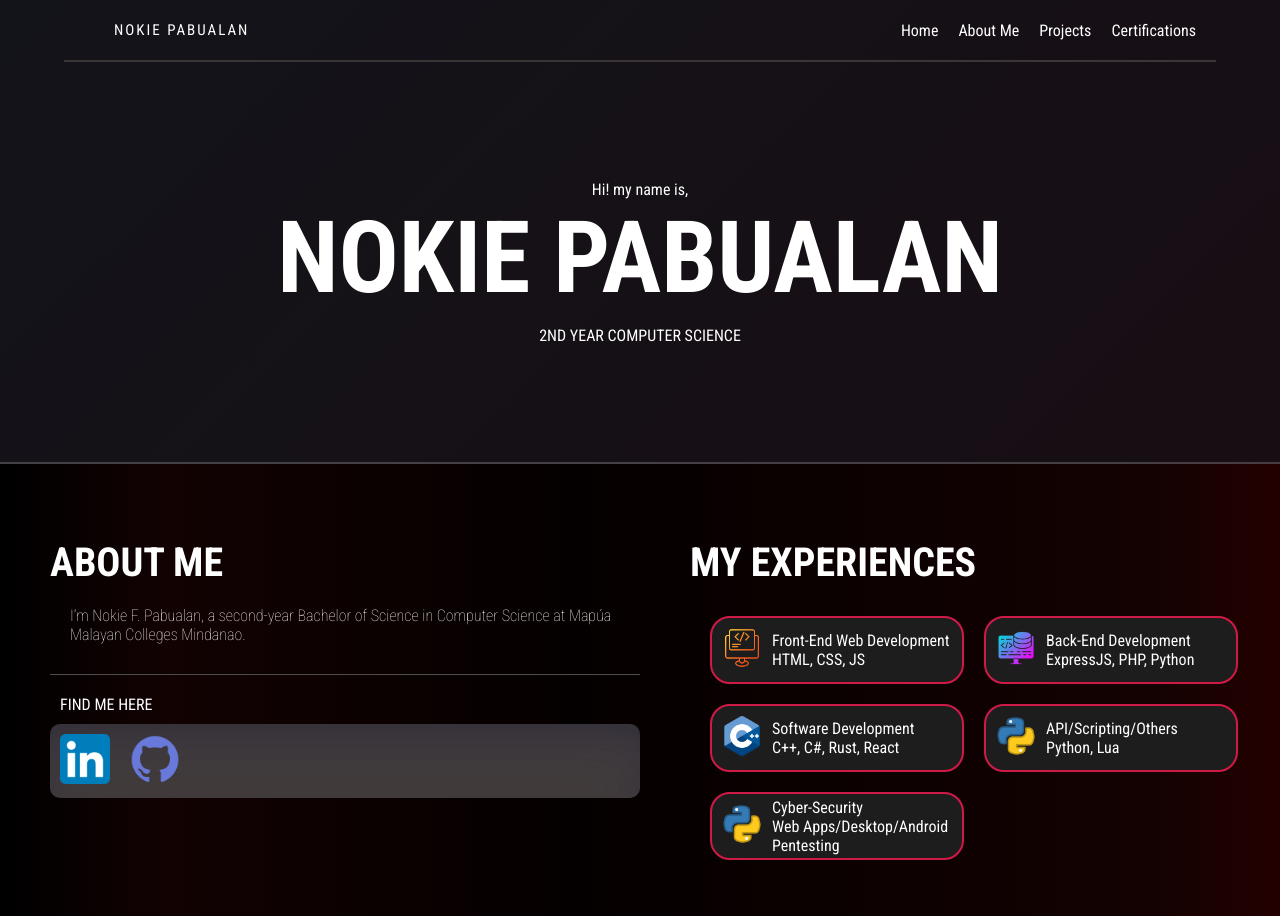
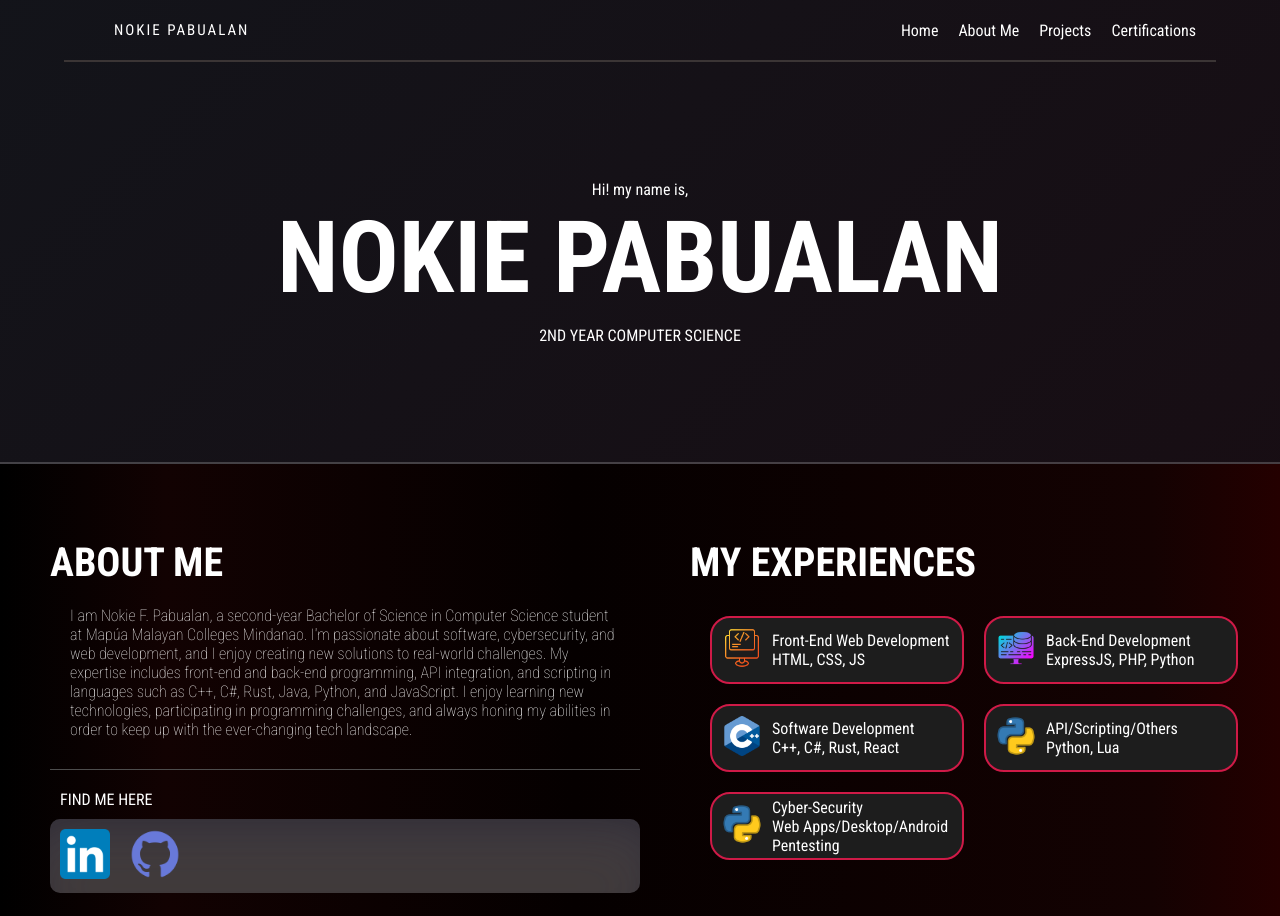
Before and after one commit to NightAzure/NightAzure.github.io, a plain HTML site: page index.html in a window 1280 px wide. Shown: the top 916 px of the page. Drawn offline with Linux system fonts and the light colour scheme.

Commit message:
Rewrite the about section

```diff
--- a/index.html
+++ b/index.html
@@ -40,8 +40,7 @@
         <div class="about-me">
           <div class="about-title">ABOUT ME</div>
           <div class="about-para">
-            I'm Nokie F. Pabualan, a second-year Bachelor of Science in Computer Science at Mapúa Malayan Colleges Mindanao.
-
+            I am Nokie F. Pabualan, a second-year Bachelor of Science in Computer Science student at Mapúa Malayan Colleges Mindanao. I'm passionate about software, cybersecurity, and web development, and I enjoy creating new solutions to real-world challenges. My expertise includes front-end and back-end programming, API integration, and scripting in languages such as C++, C#, Rust, Java, Python, and JavaScript. I enjoy learning new technologies, participating in programming challenges, and always honing my abilities in order to keep up with the ever-changing tech landscape.
           </div>
           <div class="about-find">
             <div class="find-title">FIND ME HERE</div>
```
Also changed, not shown: assets/js/script.js (line endings or trailing spaces).
